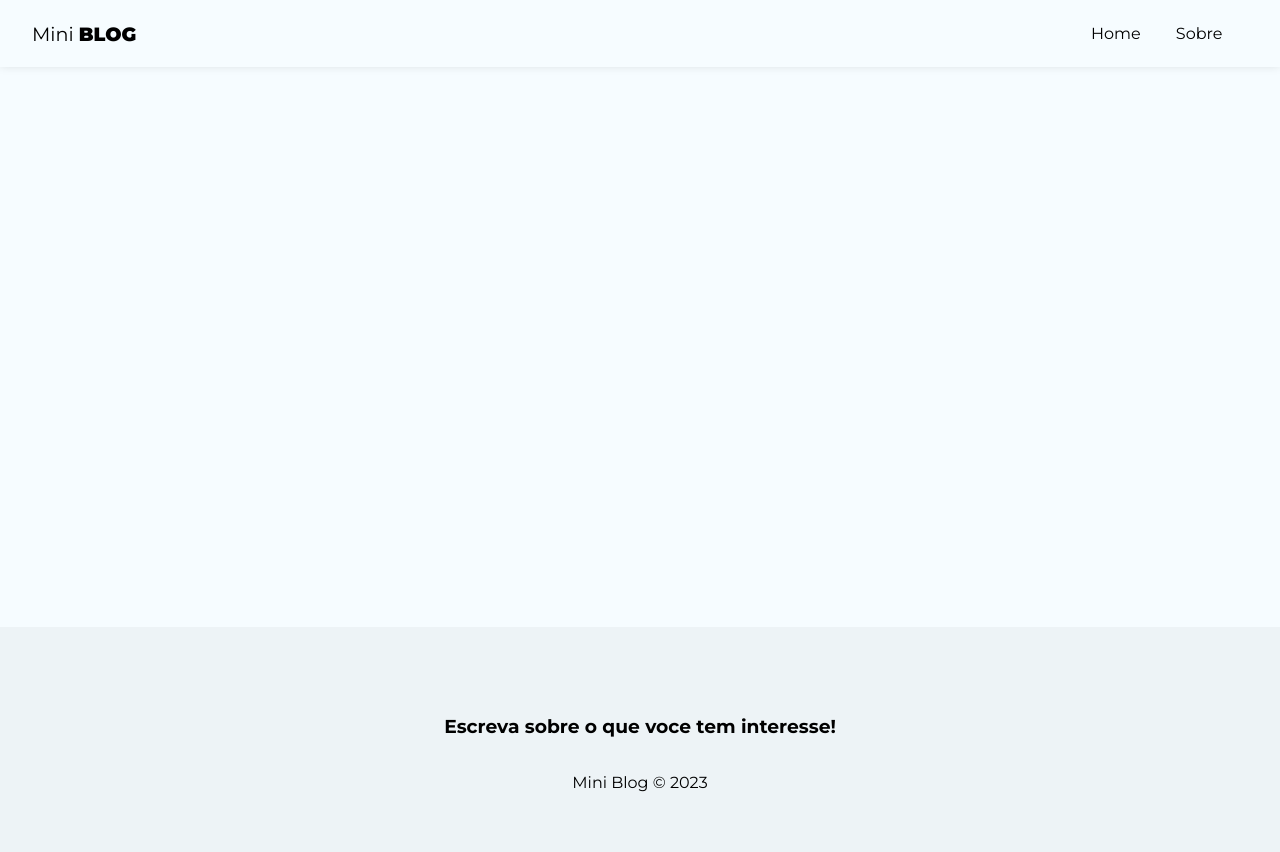
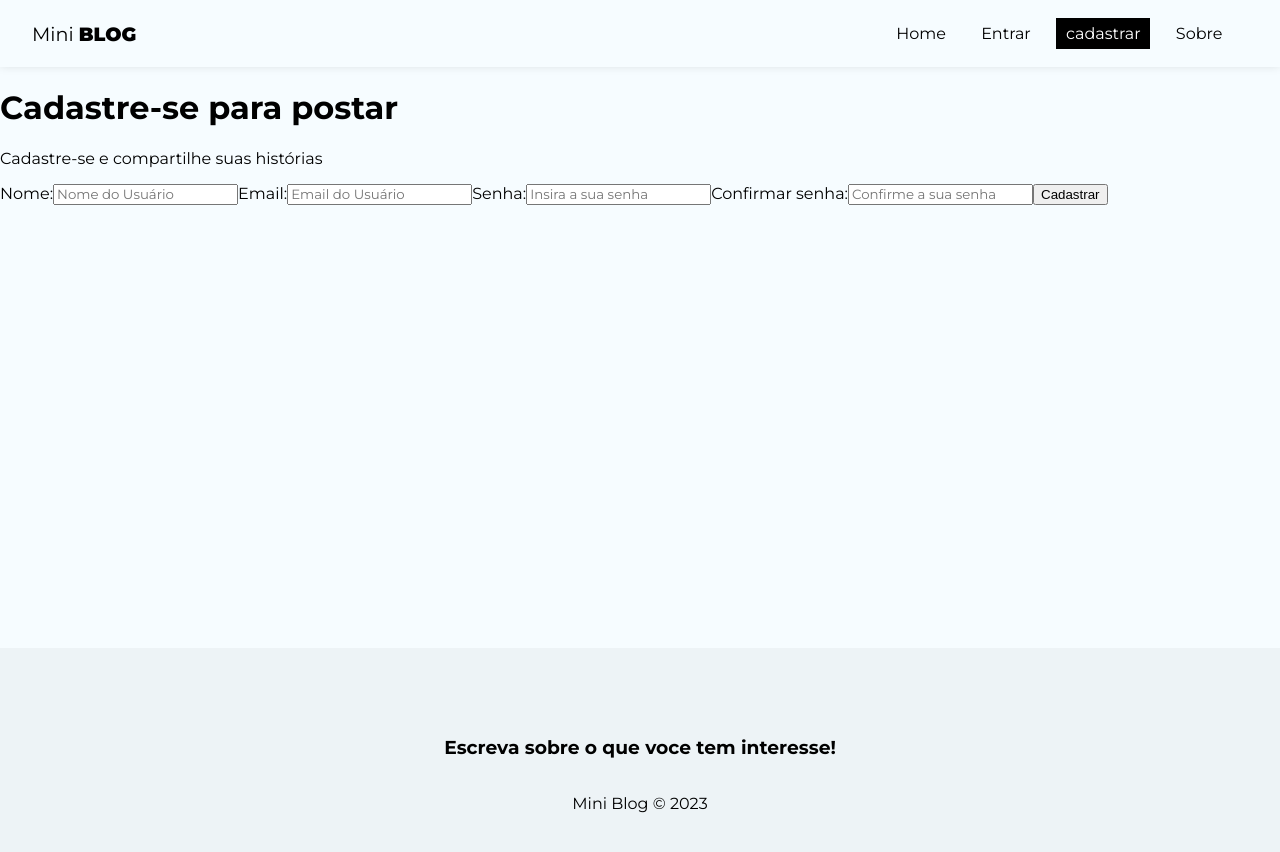
Before and after one commit to marcosmour/miniBlog_with_react.js, a React (Create React App) app: page /register in a window 1280 px wide. Shown: the top 852 px of the page. Built offline with nearby package versions, Linux system fonts and the light colour scheme.

Commit message:
Criando formulario de cadastro

```diff
--- a/src/App.js
+++ b/src/App.js
@@ -5,6 +5,8 @@
 import About from "./pages/About/About";
 import Navbar from "./components/Navbar";
 import Footer from "./components/Footer";
+import Login from "./pages/Login/Login";
+import Register from "./pages/Register/Register";
 
 function App() {
   return (
@@ -15,6 +17,8 @@
         <Routes>
           <Route path="/"  element={<Home />}/>
           <Route path="/about" element={<About />}/>
+          <Route path="/login"  element={<Login />}/>
+          <Route path="/register" element={<Register />}/>
         </Routes>
       </div>
       <Footer />
--- a/src/components/Navbar.js
+++ b/src/components/Navbar.js
@@ -11,6 +11,12 @@
                 <NavLink to="/" className={({isActive}) => (isActive ? styles.active : "")}>Home</NavLink>
             </li>
             <li>
+                <NavLink to="/login" className={({isActive}) => (isActive ? styles.active : "")}>Entrar</NavLink>
+            </li>
+            <li>
+                <NavLink to="/register" className={({isActive}) => (isActive ? styles.active : "")}>cadastrar</NavLink>
+            </li>
+            <li>
                 <NavLink to="/about" className={({isActive}) => (isActive ? styles.active : "")}>Sobre</NavLink>
             </li>
         </ul>
--- /dev/null
+++ b/src/pages/Login/Login.js
@@ -0,0 +1,11 @@
+import styles from './Login.module.css'
+
+const Login = () => {
+  return (
+    <div>
+        <h2>Login</h2>
+    </div>
+  )
+}
+
+export default Login
--- /dev/null
+++ b/src/pages/Register/Register.js
@@ -0,0 +1,32 @@
+import styles from './Register.module.css'
+import { useState, useEffect } from 'react'
+
+const Register = () => {
+  return (
+    <div>
+        <h1>Cadastre-se para postar</h1>
+        <p>Cadastre-se e compartilhe suas histórias</p>
+        <form>
+            <label>
+                <span>Nome:</span>
+                <input type="text" name="displayName" required placeholder="Nome do Usuário" />
+            </label>
+            <label>
+                <span>Email:</span>
+                <input type="email" name="email" required placeholder="Email do Usuário" />
+            </label>
+            <label>
+                <span>Senha:</span>
+                <input type="password" name="password" required placeholder="Insira a sua senha" />
+            </label>
+            <label>
+                <span>Confirmar senha:</span>
+                <input type="password" name="confirmPassword" required placeholder="Confirme a sua senha" />
+            </label>
+            <button className="btn">Cadastrar</button>
+        </form>
+    </div>
+  )
+}
+
+export default Register
--- /dev/null
+++ b/src/pages/Register/Register.module.css
@@ -0,0 +1,7 @@
+.register {
+    text-align: center;
+}
+
+.register p {
+    color: #aaa;
+}
```
Also changed, not shown: src/pages/Login/Login.module.css (added).
